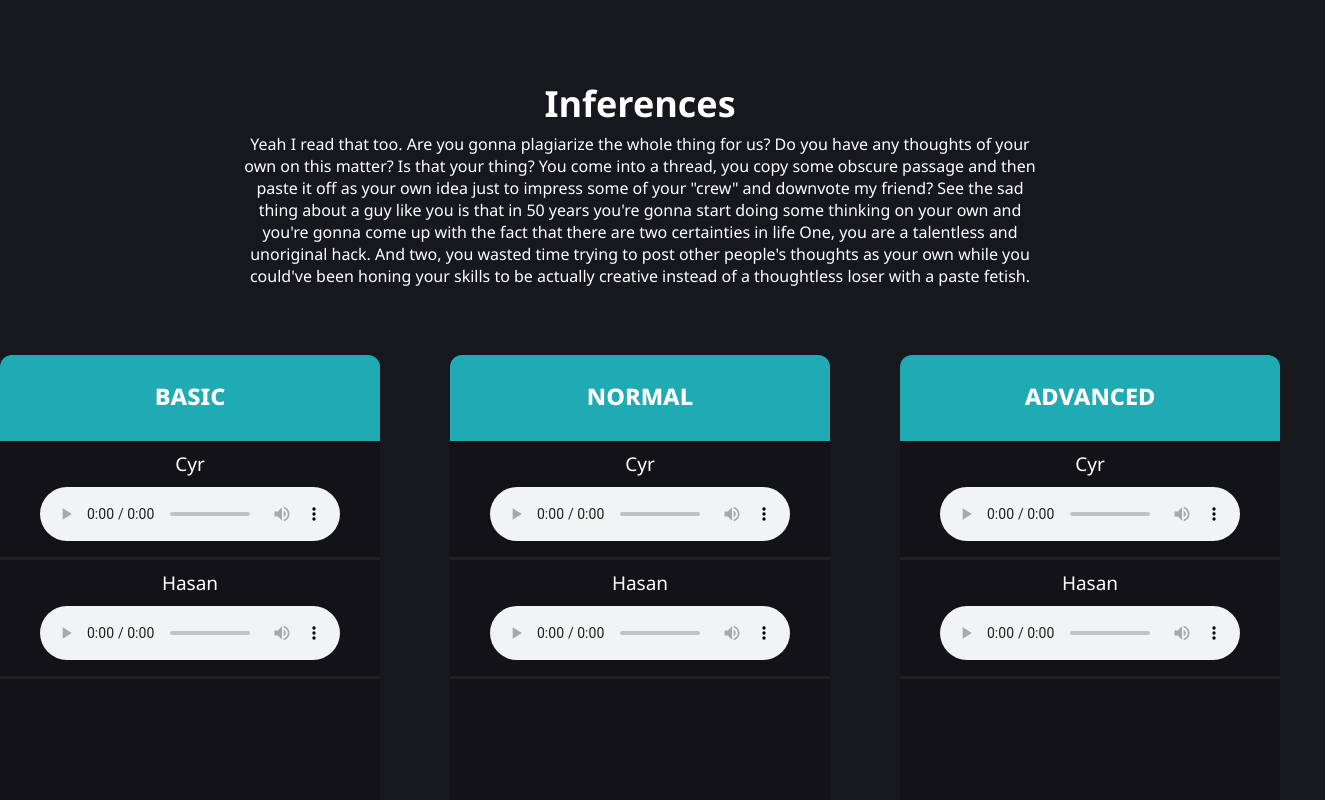
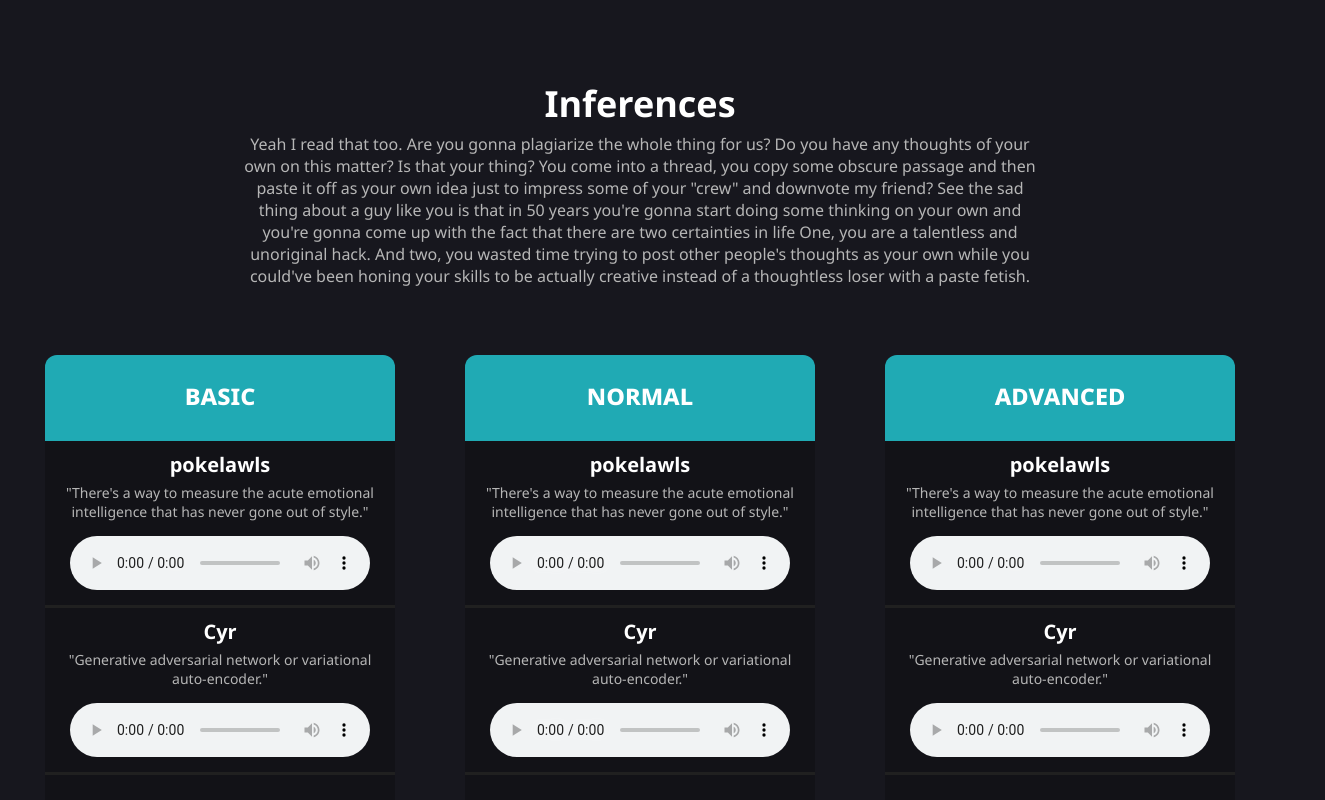
Before and after one commit to serg06/TTSLabs-Website, a React (Create React App) app: page / in a window 1280 px wide. Shown: the part 1180-1980 px from the top of the page, 1325 px wide, since content can reach past the window. Built offline with nearby package versions, Linux system fonts and the light colour scheme.

Commit message:
add inference texts to inference tier list

```diff
--- a/src/components/InferenceTierCard.jsx
+++ b/src/components/InferenceTierCard.jsx
@@ -6,10 +6,10 @@ class InferenceTier extends Component {
         return(
             <div className="InferenceTierCard">
                 <header className="InferenceTierCardHeader">
-                    <h1 className="InferenceTierCardName">{ this.props.tier_name }</h1>
+                    <h1 className="InferenceTierCardTierName">{ this.props.tier_name }</h1>
                 </header>
                 <div className="InferenceTierCardBody">
-                    { this.props.inferences.map((inference, id) => <div className="InferenceTierCardText" key={ id }>{inference.name}<div className="InferenceTierCardPlayer"> <audio controls><source src={ inference.audio_url }></source></audio></div></div> )}
+                    { this.props.inferences.map((inference, id) => <div><div className="InferenceTierCardInferenceName" key={ id }>{ inference.name }</div> <div className="InferenceTierCardInferenceText"> "{ inference.text }" </div> <div className="InferenceTierCardPlayer"><audio controls><source src={ inference.audio_url }></source></audio></div></div> )}
                 </div>
             </div>
         )
--- a/src/data/inference_tiers.json
+++ b/src/data/inference_tiers.json
@@ -1,16 +1,17 @@
 [
     {"id": 0, "tier_name": "basic", "inferences": [
-                                                    {"name": "Cyr", "text": "", "audio_url": "https://www.dropbox.com/s/wtvq23d9dhtjmqa/cyr_inference.wav?dl=1"},
-                                                    {"name": "Hasan", "text": "", "audio_url": "https://www.dropbox.com/s/pqo7pjd6dbj16a9/hasan_inference.wav?dl=1"}
+                                                    {"name": "pokelawls", "text": "There's a way to measure the acute emotional intelligence that has never gone out of style.", "audio_url": "https://www.dropbox.com/s/8ko78heoa2dh5rc/poke_inference.wav?dl=1"},
+                                                    {"name": "Cyr", "text": "Generative adversarial network or variational auto-encoder.", "audio_url": "https://www.dropbox.com/s/hxuckvj4v2mgutu/cyr_inference.wav?dl=1"}
                                                 ]},
 
     {"id": 1, "tier_name": "normal", "inferences": [
-                                                    {"name": "Cyr", "text": "", "audio_url": "https://www.dropbox.com/s/wtvq23d9dhtjmqa/cyr_inference.wav?dl=1"},
-                                                    {"name": "Hasan", "text": "", "audio_url": "https://www.dropbox.com/s/pqo7pjd6dbj16a9/hasan_inference.wav?dl=1"}
+                                                    {"name": "pokelawls", "text": "There's a way to measure the acute emotional intelligence that has never gone out of style.", "audio_url": "https://www.dropbox.com/s/8ko78heoa2dh5rc/poke_inference.wav?dl=1"},
+                                                    {"name": "Cyr", "text": "Generative adversarial network or variational auto-encoder.", "audio_url": "https://www.dropbox.com/s/hxuckvj4v2mgutu/cyr_inference.wav?dl=1"}
                                                 ]},
 
     {"id": 2, "tier_name": "advanced", "inferences": [
-                                                    {"name": "Cyr", "text": "", "audio_url": "https://www.dropbox.com/s/wtvq23d9dhtjmqa/cyr_inference.wav?dl=1"},
-                                                    {"name": "Hasan", "text": "", "audio_url": "https://www.dropbox.com/s/pqo7pjd6dbj16a9/hasan_inference.wav?dl=1"}
+
+                                                    {"name": "pokelawls", "text": "There's a way to measure the acute emotional intelligence that has never gone out of style.", "audio_url": "https://www.dropbox.com/s/8ko78heoa2dh5rc/poke_inference.wav?dl=1"},
+                                                    {"name": "Cyr", "text": "Generative adversarial network or variational auto-encoder.", "audio_url": "https://www.dropbox.com/s/hxuckvj4v2mgutu/cyr_inference.wav?dl=1"}
                                                 ]}
 ]
--- a/src/style.css
+++ b/src/style.css
@@ -37,6 +37,7 @@ body {
     font: 16px "Segoe UI";
     padding-top: 5px;
     max-width: 800px;
+    color: rgb(182, 182, 182);
 }
 
 .TierListContainer {
@@ -49,7 +50,7 @@ body {
     flex-direction: column;
     padding: 25px 35px 25px 35px;
     min-height: 700px;
-    width: 450px;
+    max-width: 450px;
 }
 
 .TierCardHeader {
@@ -111,6 +112,7 @@ body {
     font: 16px "Segoe UI";
     padding-top: 5px;
     max-width: 800px;
+    color: rgb(182, 182, 182);
 }
 
 .InferenceTierListContainer {
@@ -123,7 +125,7 @@ body {
     flex-direction: column;
     padding: 25px 35px 25px 35px;
     min-height: 700px;
-    width: 450px;
+    max-width: 450px;
 }
 
 .InferenceTierCardHeader {
@@ -143,13 +145,19 @@ body {
     border-bottom: 3px solid rgb(32, 170, 180);
 }
 
-.InferenceTierCardName {
+.InferenceTierCardTierName {
     font: bold small-caps 28px "Segoe UI";
 }
 
-.InferenceTierCardText {
+.InferenceTierCardInferenceName {
     padding-top: 10px;
-    font: 19px "Segoe UI";
+    font: bold 20px "Segoe UI";
+}
+
+.InferenceTierCardInferenceText {
+    padding: 5px 12px 5px 12px;
+    font: 14px "Segoe UI";
+    color: rgb(182, 182, 182);
 }
 
 .InferenceTierCardPlayer {
```
